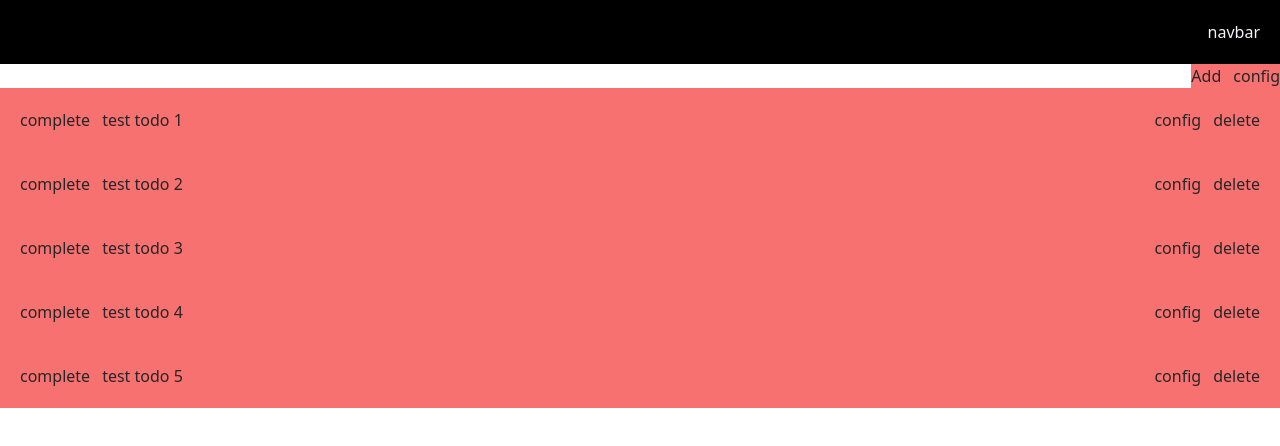
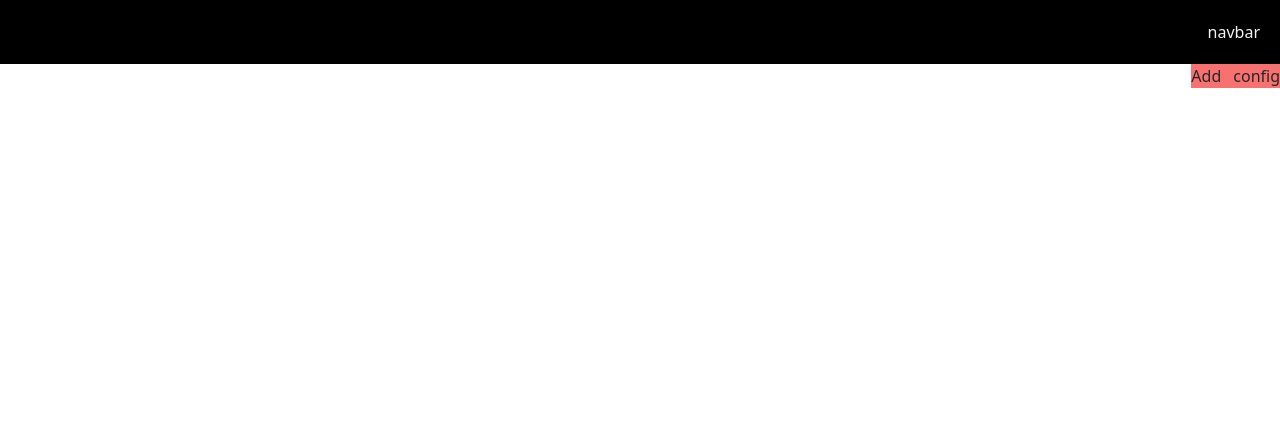
Before and after one commit to jeremiah-quill/tick-tock-todos, a React (Create React App) app: page / in a window 1280 px wide. Shown: the top 446 px of the page. Built offline with nearby package versions, Linux system fonts and the light colour scheme.

Commit message:
configured local storage into a hook and using in todocontext

```diff
--- a/src/components/TodoList/TodoList.js
+++ b/src/components/TodoList/TodoList.js
@@ -8,11 +8,13 @@ const TodoList = () => {
   return (
     <div className="max-w-full bg-red-400 text-neutral-800 pt-16">
       <TodoForm />
-      <ul>
-        {todos.map((todo) => (
-          <Todo key={todo.id} todo={todo} />
-        ))}
-      </ul>
+      {todos.length > 0 ? (
+        <ul>
+          {todos.map((todo) => (
+            <Todo key={todo.id} todo={todo} />
+          ))}
+        </ul>
+      ) : null}
     </div>
   );
 };
--- a/src/contexts/TodoContext.js
+++ b/src/contexts/TodoContext.js
@@ -1,4 +1,5 @@
 import React, { useState, useContext } from 'react';
+import useLocalStorage from '../hooks/useLocalStorage';
 
 export const TodoContext = React.createContext();
 
@@ -58,8 +59,9 @@ export default function TodoProvider({ children }) {
     },
   ];
 
-  const [todos, setTodos] = useState(initialTodos);
-  const [idCounter, setIdCounter] = useState(initialTodos.length);
+  // const [todos, setTodos] = useState(initialTodos);
+  const [todos, setTodos] = useLocalStorage('todos', []);
+  const [idCounter, setIdCounter] = useState(0);
 
   function addTodo(newTodoText, newTodoOptions) {
     let currIdCounter = idCounter;
--- /dev/null
+++ b/src/hooks/useLocalStorage.js
@@ -0,0 +1,15 @@
+import { useState, useEffect } from 'react';
+
+const useLocalStorage = (key, defaultState) => {
+  const currentState = JSON.parse(window.localStorage.getItem(key)) || defaultState;
+
+  const [state, setState] = useState(currentState);
+
+  useEffect(() => {
+    window.localStorage.setItem(key, JSON.stringify(state));
+  }, [state, key]);
+
+  return [state, setState];
+};
+
+export default useLocalStorage;
```
